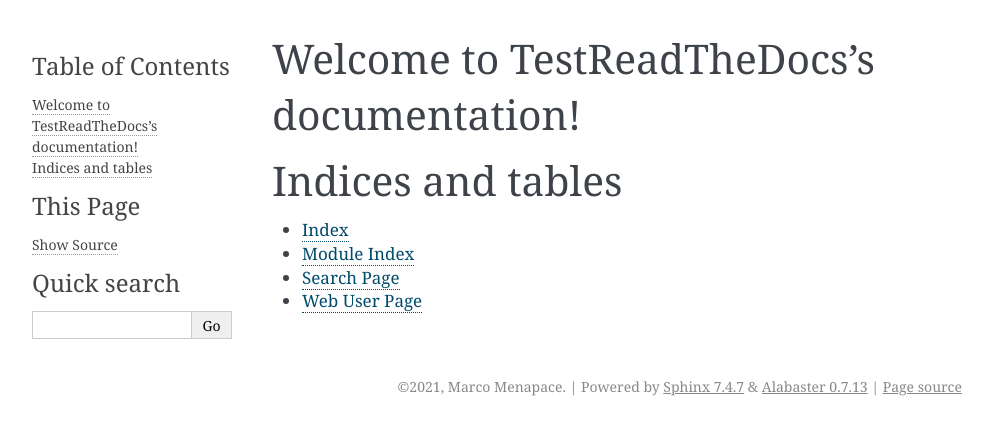
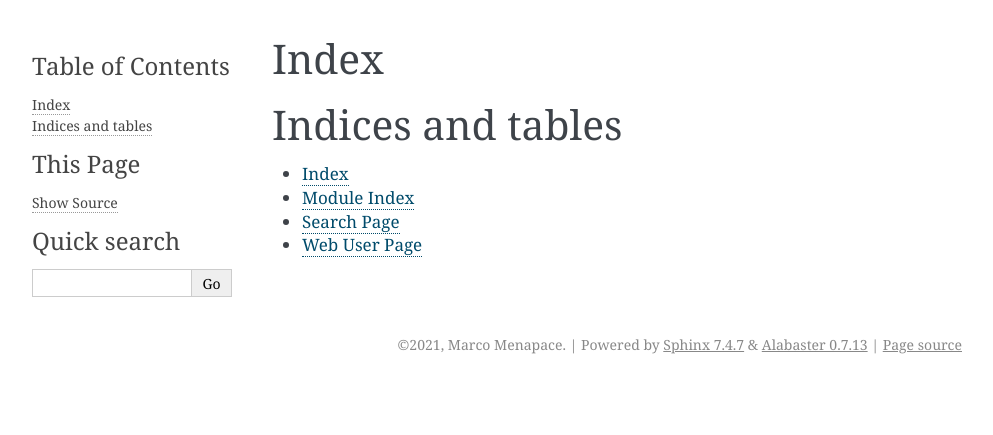
Before and after one commit to mmenapace/TestReadTheDocs, a Sphinx documentation site: the page built from docs/source/index.rst, in a window 1280 px wide. Shown: the top 435 px of the page, without its empty margins (148-1141 px from the left). Built offline with Sphinx 7.4.7, drawn with Linux system fonts in a browser that asks for light colours.

Commit message:
test to commit again index.rst

```diff
--- a/docs/source/index.rst
+++ b/docs/source/index.rst
@@ -3,7 +3,7 @@
    You can adapt this file completely to your liking, but it should at least
    contain the root `toctree` directive.
 
-Welcome to TestReadTheDocs's documentation!
+Index
 ===========================================
 
 .. toctree::
```
